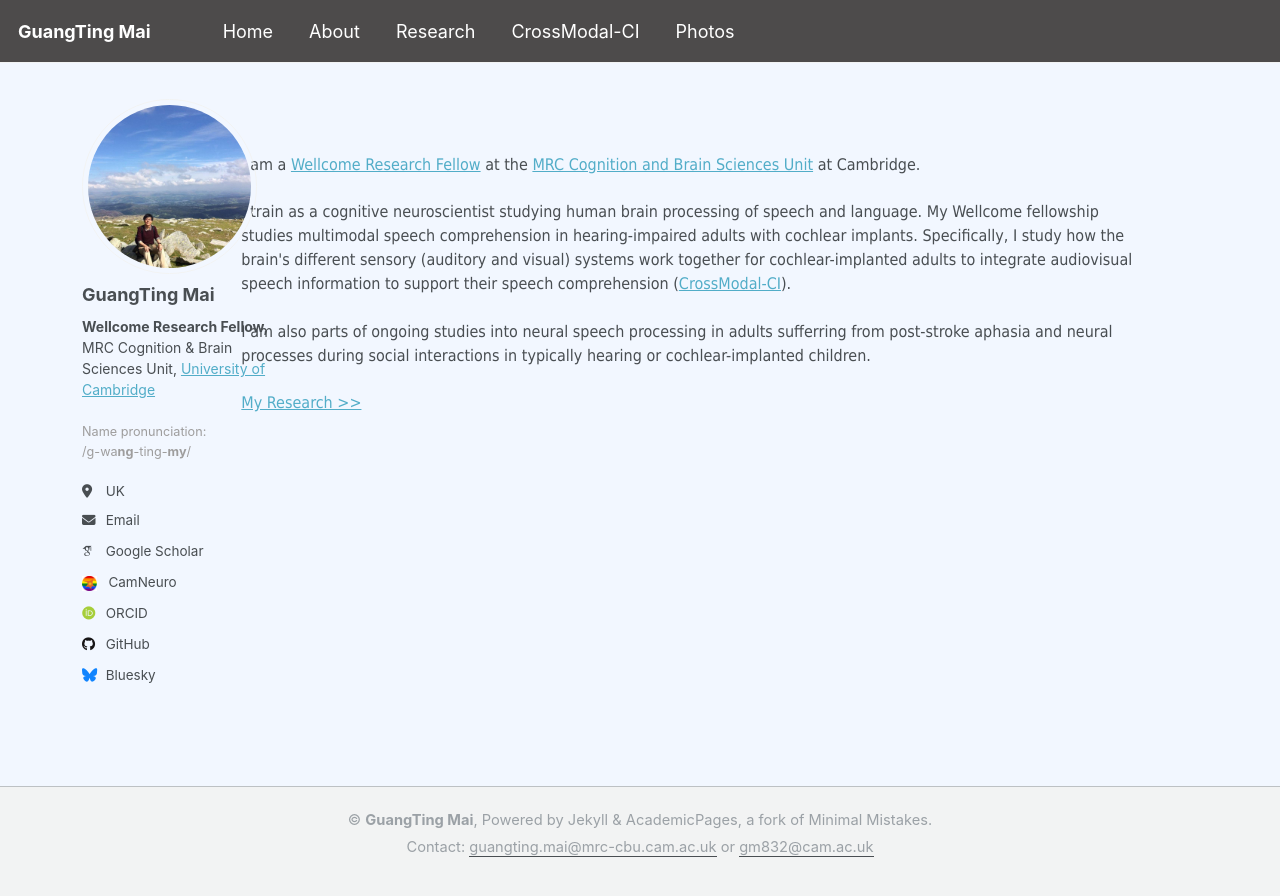
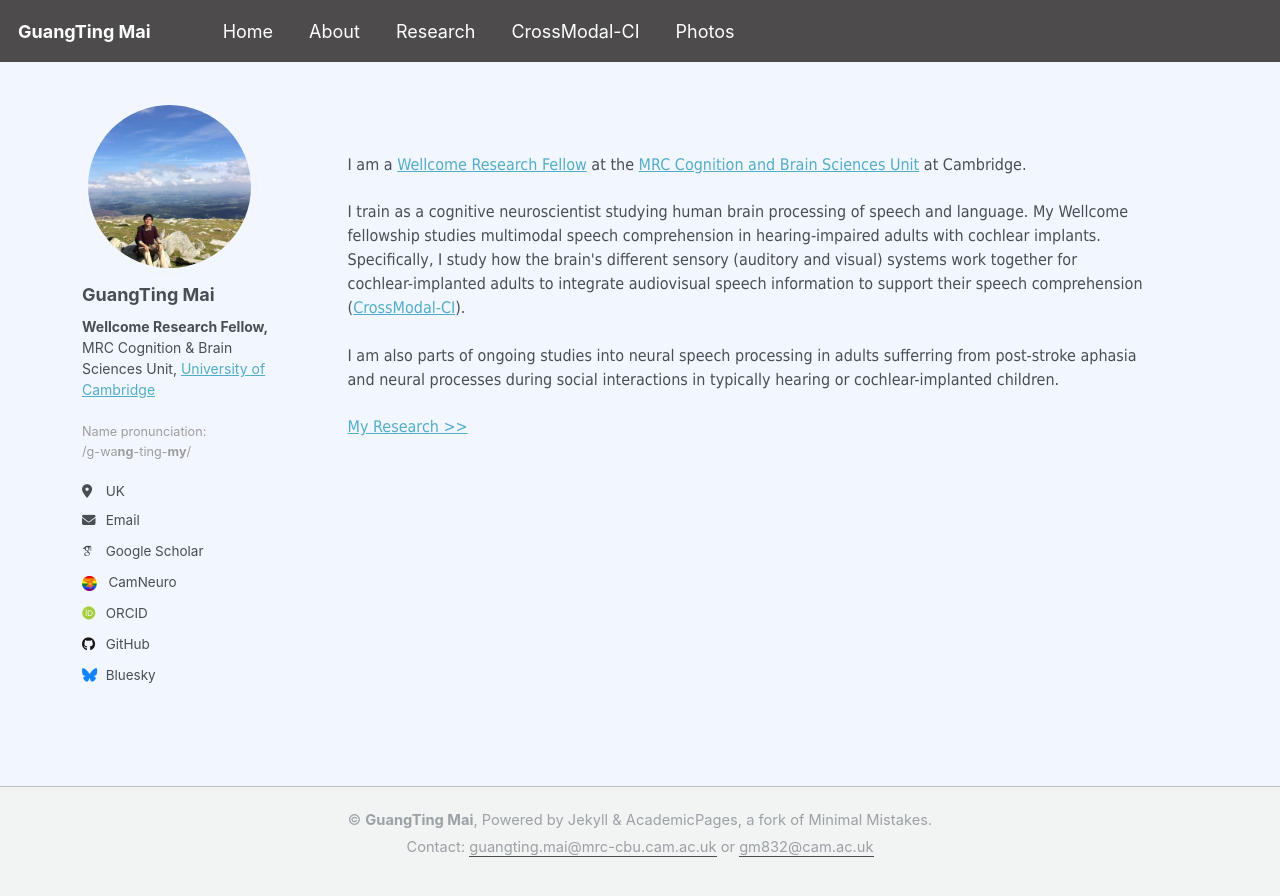
Before and after one commit to guangtingmai/guangtingmai.github.io, a Jekyll site: the page built from _pages/readme.html, in a window 1280 px wide. Shown: the top 896 px of the page. Built offline with Jekyll 4.4.1, drawn with Linux system fonts in a browser that asks for light colours; some web fonts are replaced.

Commit message:
Update custom.scss

```diff
--- a/_sass/custom.scss
+++ b/_sass/custom.scss
@@ -47,7 +47,7 @@ nav a:hover,
 
 .page {
   max-width: 100% !important;
-  width: 85% !important;
+  width: 75% !important;
   margin: 0 auto !important;
   padding-left: 0 !important;
   padding-right: 0 !important;
```
